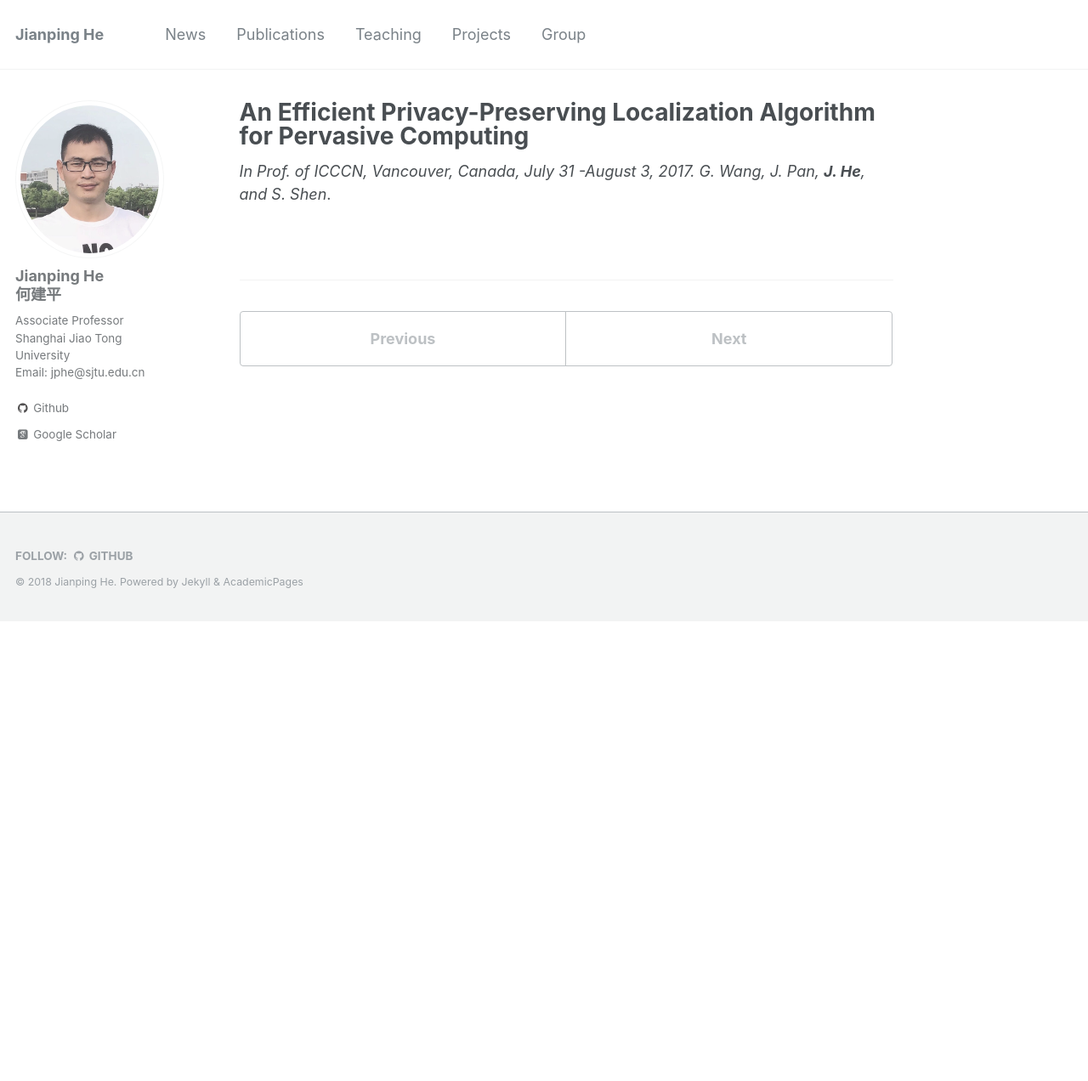
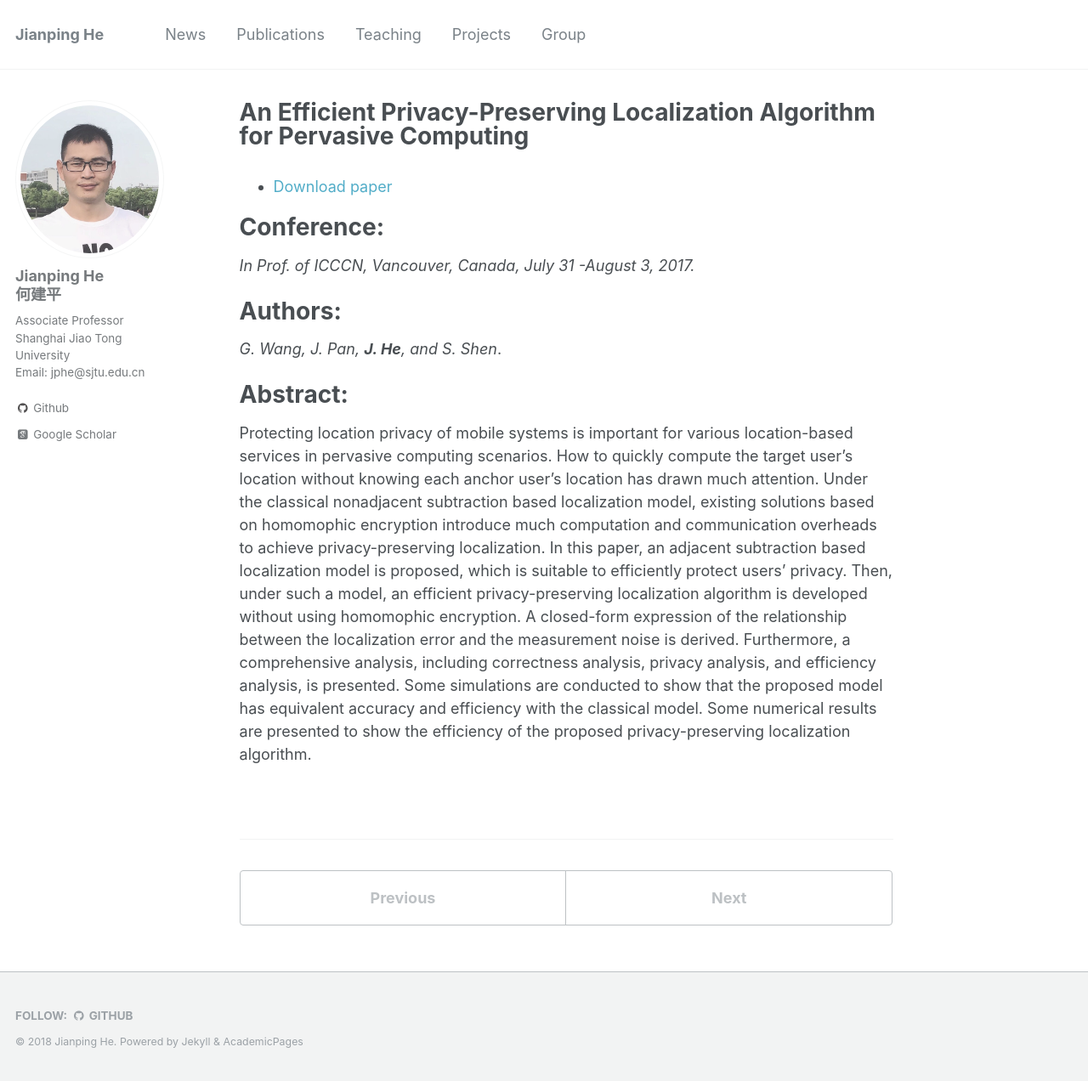
Before and after one commit to jiangshuozz/Jianping-He.github.io, a Jekyll site: the page built from _publications/2017-07-31-An-Efficient-Privacy-Preserving.md, in a window 1280 px wide and 1272 px high. Shown: the whole window at 85% size. Built offline with Jekyll 4.4.1, drawn with Linux system fonts in a browser that asks for light colours; some web fonts are replaced.

Commit message:
Update 2017-07-31-An-Efficient-Privacy-Preserving.md

```diff
--- a/_publications/2017-07-31-An-Efficient-Privacy-Preserving.md
+++ b/_publications/2017-07-31-An-Efficient-Privacy-Preserving.md
@@ -8,5 +8,36 @@ venue: '--'
 #paperurl: ''
 #citation: ''
 ---
+
+- [Download paper](http://web.uvic.ca/~guanghuiwang/icccn17.pdf)
+
+Conference:
+===
 *In Prof. of ICCCN, Vancouver, Canada, July 31 -August 3, 2017.*
+
+Authors:
+===
 *G. Wang, J. Pan, **J. He**, and S. Shen*.
+
+Abstract:
+===
+Protecting location privacy of mobile systems is
+important for various location-based services in pervasive computing
+scenarios. How to quickly compute the target user’s
+location without knowing each anchor user’s location has drawn
+much attention. Under the classical nonadjacent subtraction
+based localization model, existing solutions based on homomophic
+encryption introduce much computation and communication
+overheads to achieve privacy-preserving localization. In this paper,
+an adjacent subtraction based localization model is proposed,
+which is suitable to efficiently protect users’ privacy. Then,
+under such a model, an efficient privacy-preserving localization
+algorithm is developed without using homomophic encryption. A
+closed-form expression of the relationship between the localization
+error and the measurement noise is derived. Furthermore,
+a comprehensive analysis, including correctness analysis, privacy
+analysis, and efficiency analysis, is presented. Some simulations
+are conducted to show that the proposed model has equivalent
+accuracy and efficiency with the classical model. Some numerical
+results are presented to show the efficiency of the proposed
+privacy-preserving localization algorithm.
```
